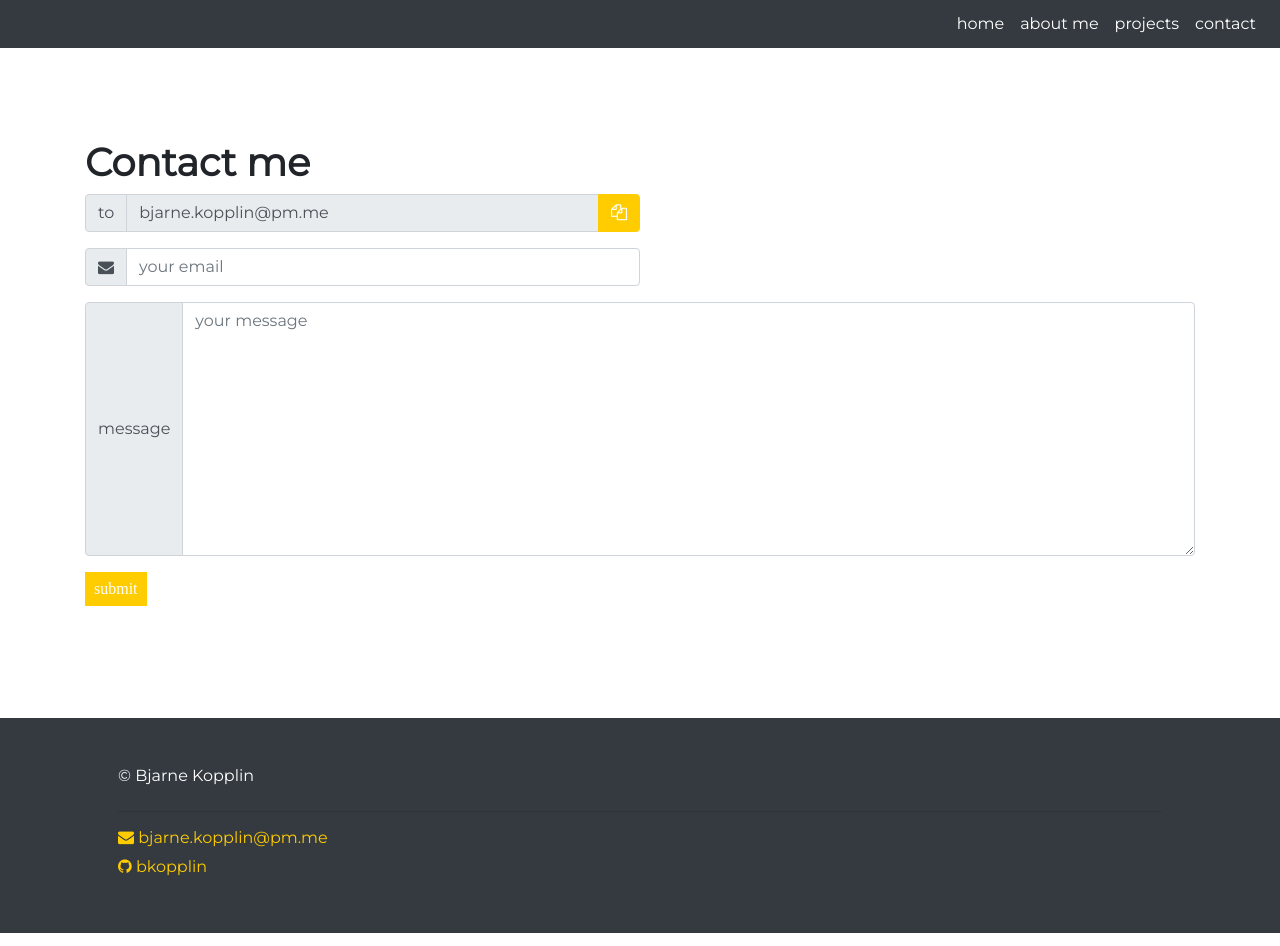
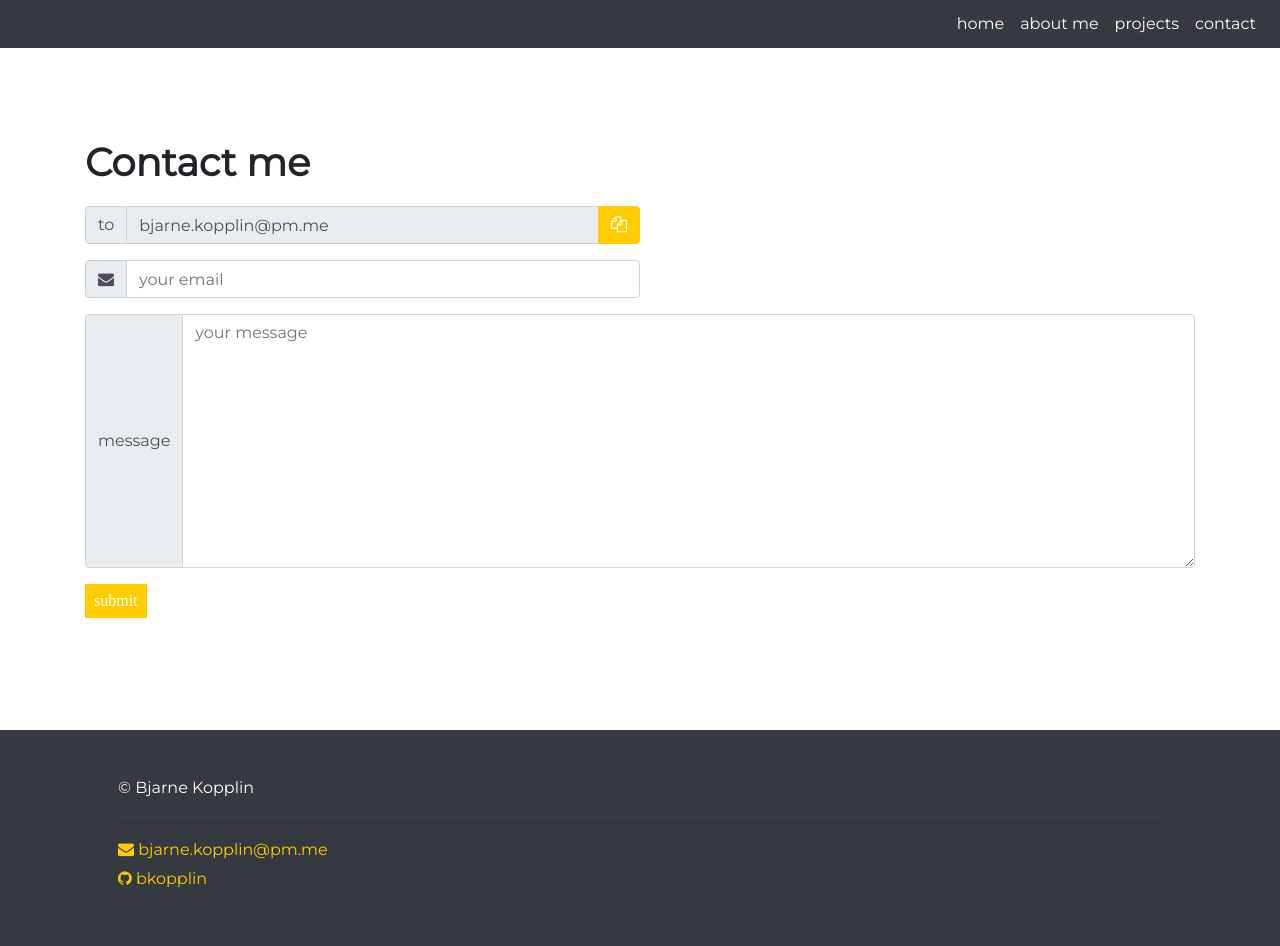
Before and after one commit to bkopplin/bkopplin.github.io, a Jekyll site: the page built from contact.html, in a window 1280 px wide. Built offline with Jekyll 4.4.1, drawn with Linux system fonts in a browser that asks for light colours.

Commit message:
bigger padding for heading on contact page

```diff
--- a/contact.html
+++ b/contact.html
@@ -8,7 +8,7 @@ order: 4
     <div class="row">
 
       <div class="col-12">
-        <h2>Contact me</h2>
+        <h2 class="pb-4">Contact me</h2>
         <form class="" action="index.html" method="get">
           <div class="mb-3 input-group mb-3 w-50">
             <div class="input-group-prepend">
```
Also changed, not shown: 1 other file.
